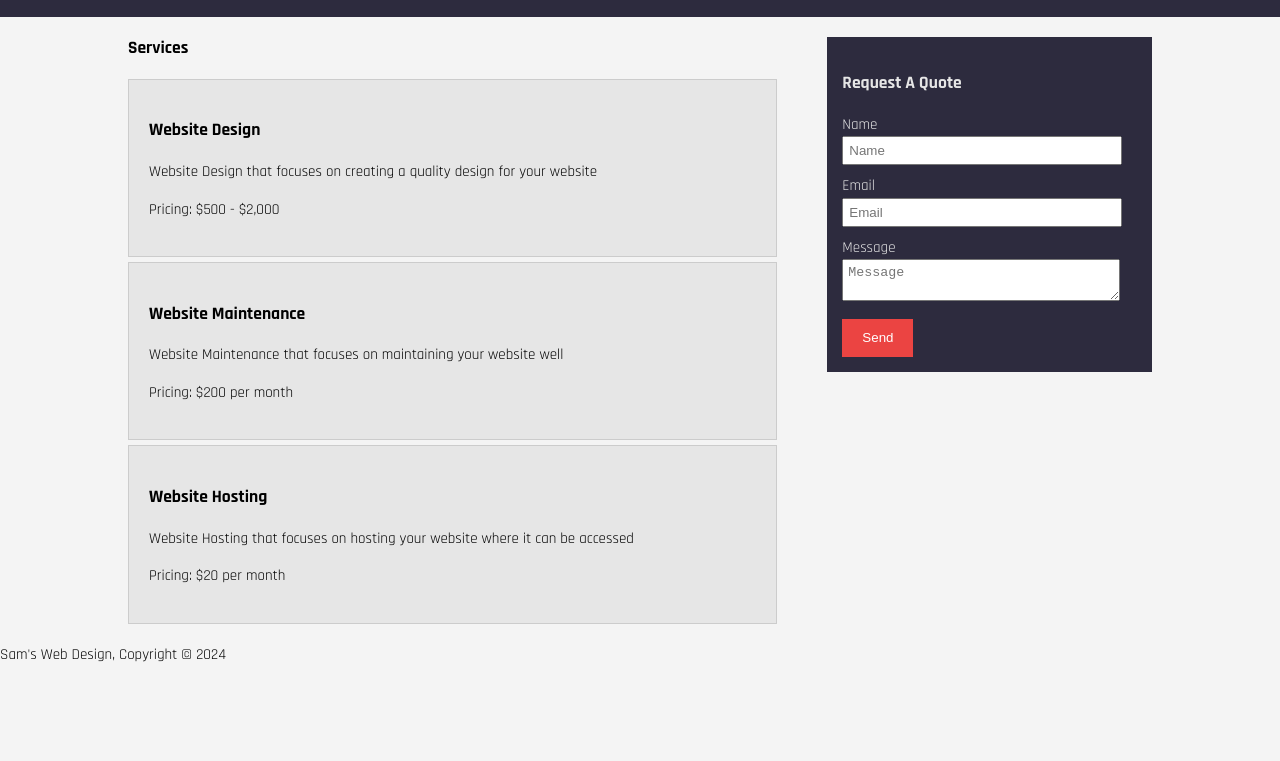
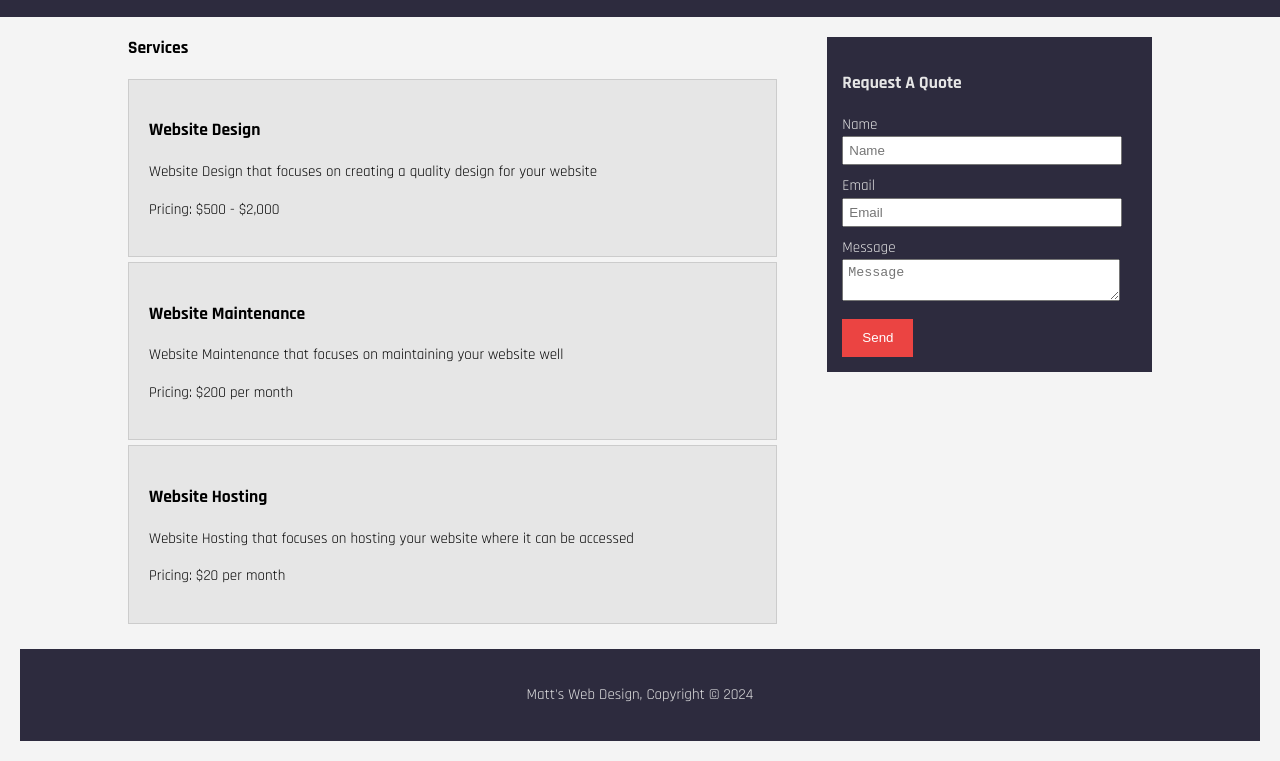
Before and after one commit to samuelp567/FullWebpage, a plain HTML site: page index.html in a window 1280 px wide. Shown: the part 1261-2022 px from the top of the page. Before the commit the page ends 1942 px from the top, so only its background shows below. Drawn offline with Linux system fonts and the light colour scheme.

Commit message:
fixed bug in html, completed styling for footer

```diff
--- a/index.html
+++ b/index.html
@@ -141,6 +141,8 @@
     </div>
   </section>
   <!-- Footer -->
-   <p>Sam's Web Design, Copyright © 2024</p>
+  <footer>
+    <p>Matt's Web Design, Copyright © 2024</p>
+   </footer>
 </body>
 </html>
--- a/style.css
+++ b/style.css
@@ -170,3 +170,11 @@ i{
     width:90%;
     padding:5px;
 }
+
+footer{
+    background-color: #2d2b3e;
+    color: #e6e6e6;
+    text-align: center;
+    padding: 20px;
+    margin:20px;
+}
```
